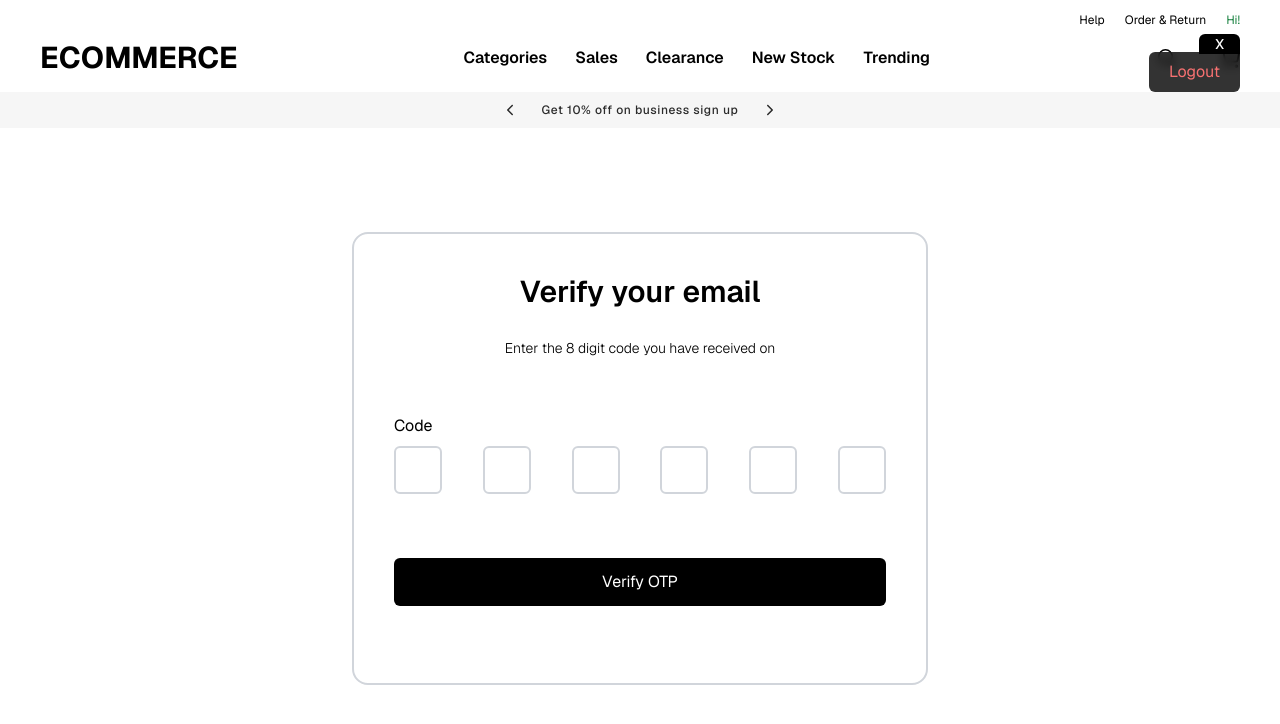
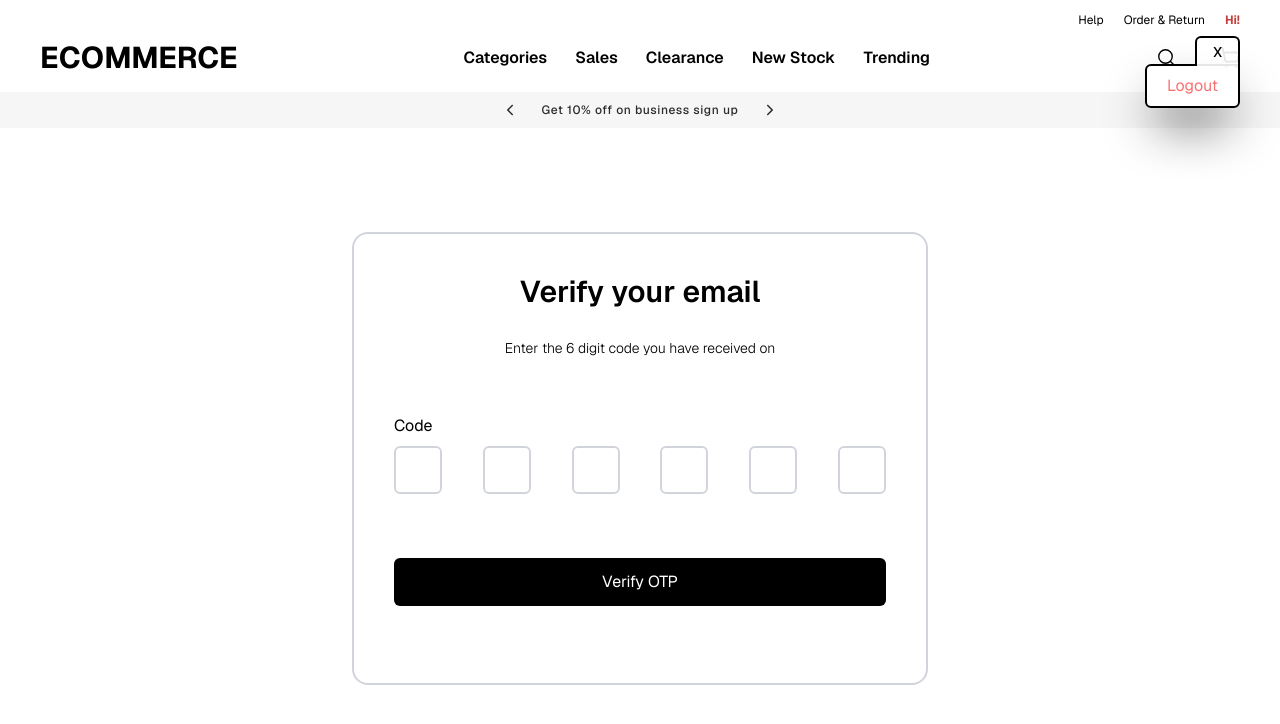
Before and after one commit to AnmolDotX/roc8-assignment, a Next.js app: page /signup/validate-otp in a window 1280 px wide. Both pictures are taken after a click on the item "Hi!". Shown: the top 724 px of the page. Built offline with nearby package versions, Linux system fonts and the light colour scheme.

Commit message:
improved signup design

```diff
--- a/src/app/signup/validate-otp/page.tsx
+++ b/src/app/signup/validate-otp/page.tsx
@@ -70,7 +70,7 @@ const ValidateOTP = () => {
       <div className="border-2 border-gray-300 translate-y-16 h-[453px] w-[576px] rounded-2xl flex flex-col p-10 gap-14">
         <div className=" flex text-center flex-col gap-7">
           <h1 className="text-3xl font-semibold text-black">Verify your email</h1>
-          <p className="text-sm font-light flex flex-col">Enter the 8 digit code you have received on <span>{email}</span></p>
+          <p className="text-sm font-light flex flex-col">Enter the 6 digit code you have received on <span>{email}</span></p>
         </div>
         <form className="flex flex-col gap-16" onSubmit={handleSubmit}>
           <div className="flex flex-col gap-2">
--- a/src/components/Header.tsx
+++ b/src/components/Header.tsx
@@ -12,32 +12,43 @@ const Header = () => {
   const [isLogoutVisible, setIsLogoutVisible] = useState(false);
 
   const handleLogoutVisibility = () => {
-    setIsLogoutVisible(prev => !prev)
-  }
+    setIsLogoutVisible((prev) => !prev);
+  };
 
   return (
     <header>
       <div className="flex flex-col gap-2 bg-white px-10 py-3">
-        <div className="flex list-none items-center justify-end gap-5 text-xs relative">
-          <li>Help</li>
-          <li>Order & Return</li>
-          <li className="hover:text-green-600 text-green-700 hover:scale-[1.3] hover:font-bold transition-all cursor-pointer active:scale-[1]" onClick={handleLogoutVisibility}>Hi! {fullname}</li>
-          <LogoutButton isVisible={isLogoutVisible} visibleHandler={handleLogoutVisibility}/>
+        <div className="relative flex list-none items-center justify-end gap-5 text-xs">
+          <li className="hover:text-gray-500 transition-all cursor-pointer">Help</li>
+          <li className="hover:text-gray-500 transition-all cursor-pointer">Order & Return</li>
+          <li
+            className="animate-pulse cursor-pointer font-bold text-red-700 transition-all hover:scale-[1.1] hover:text-gray-600 active:scale-[1]"
+            onClick={handleLogoutVisibility}
+          >
+            Hi! {fullname}
+          </li>
+          <LogoutButton
+            isVisible={isLogoutVisible}
+            visibleHandler={handleLogoutVisibility}
+          />
         </div>
         <div className="flex items-center justify-between py-1">
-          <Link href={"/"} className="cursor-pointer text-3xl font-bold hover:text-gray-600 transition-all active:text-gray-900">
+          <Link
+            href={"/"}
+            className="cursor-pointer text-3xl font-bold active:text-gray-900 hover:text-gray-600 transition-all"
+          >
             ECOMMERCE
           </Link>
           <nav className="flex list-none gap-7 text-base font-semibold">
-            <li>Categories</li>
-            <li>Sales</li>
-            <li>Clearance</li>
-            <li>New Stock</li>
-            <li>Trending</li>
+            <li className="hover:text-gray-600 transition-all cursor-pointer">Categories</li>
+            <li className="hover:text-gray-600 transition-all cursor-pointer">Sales</li>
+            <li className="hover:text-gray-600 transition-all cursor-pointer">Clearance</li>
+            <li className="hover:text-gray-600 transition-all cursor-pointer">New Stock</li>
+            <li className="hover:text-gray-600 transition-all cursor-pointer">Trending</li>
           </nav>
           <div className="flex items-center gap-10">
-            <IoSearchOutline size={22} />
-            <FiShoppingCart size={22} />
+            <IoSearchOutline className="hover:text-gray-500 transition-all cursor-pointer" size={22} />
+            <FiShoppingCart className="hover:text-gray-500 transition-all cursor-pointer" size={22} />
           </div>
         </div>
       </div>
--- a/src/components/Logout.tsx
+++ b/src/components/Logout.tsx
@@ -22,9 +22,9 @@ const LogoutButton: React.FC<stateType> = ({isVisible, visibleHandler}) => {
   };
 
   return isVisible && (
-    <button className="absolute -bottom-16  bg-black/80 backdrop-filter backdrop-blur-sm rounded-md rounded-tr-none py-2 px-5 ">
-      <span onClick={handleLogout} className='hover:text-red-600 active:shadow-lg shadow-2xl shadow-black/90 text-base z-10 text-red-400'> Logout</span>
-      <span onClick={visibleHandler} className='text-sm absolute -top-[18px] rounded-t-md bg-black right-0 px-4 font-medium hover:text-black/70 hover:text-red-400 text-white'>{"X"}</span>
+    <button className="absolute -bottom-20 z-10  bg-white/90 backdrop-filter backdrop-blur-md rounded-md rounded-tr-none py-2 px-5  border-2 border-black shadow-2xl shadow-black/90">
+      <span onClick={handleLogout} className='hover:text-red-600 text-base z-10 text-red-400'> Logout</span>
+      <span onClick={visibleHandler} className='text-sm absolute -top-[30px] rounded-t-md bg-white/90 border-2 border-black border-b-0 -right-[2px] px-4 py-1 font-medium hover:text-black/70 hover:text-red-400 text-black backdrop-blur-md backdrop-filter'>{"X"}</span>
     </button>
   );
 };
```
